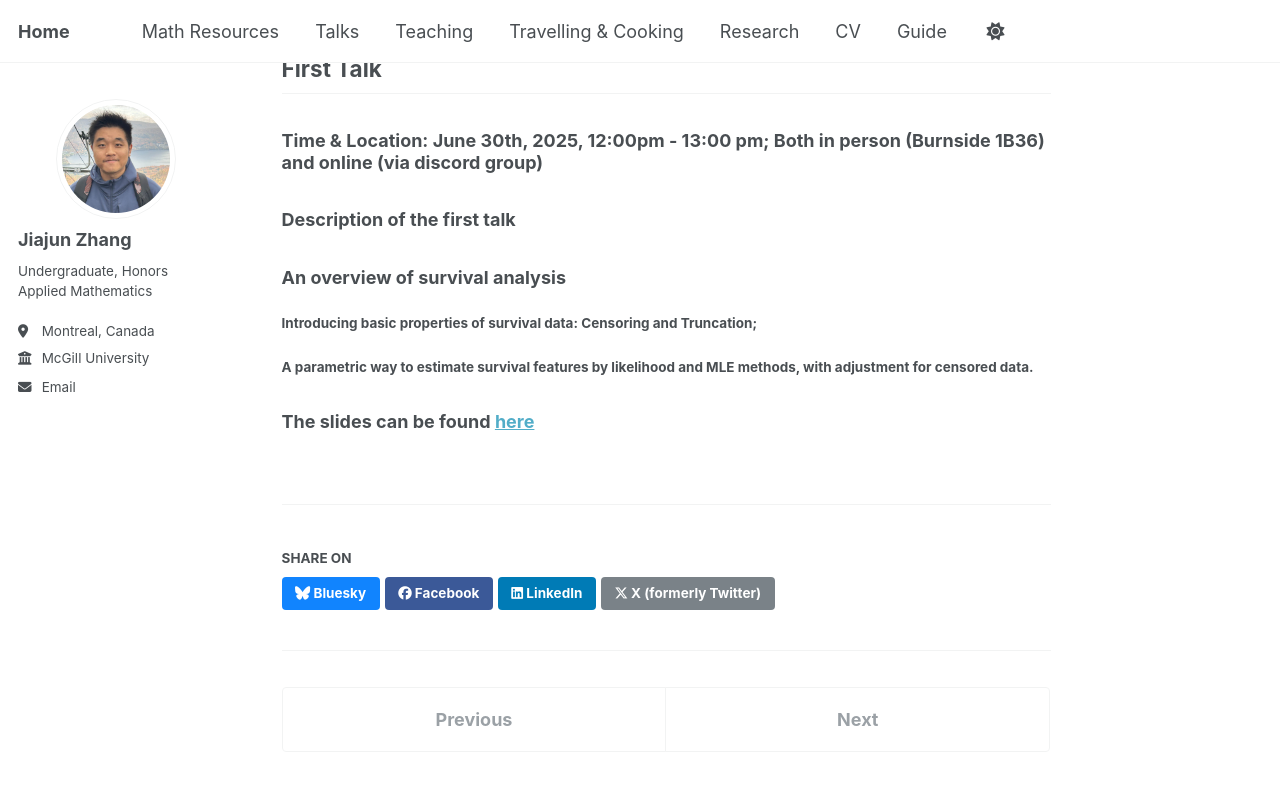
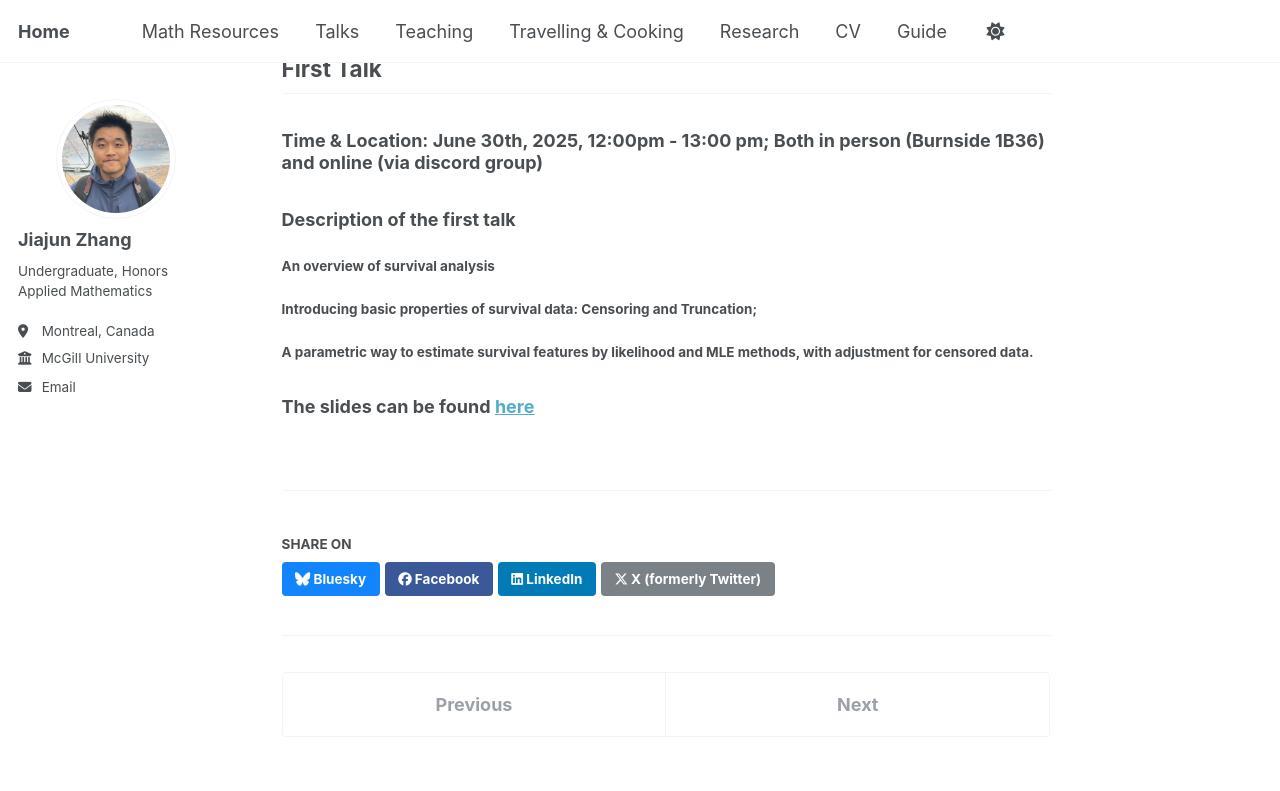
Before and after one commit to JohanssonRein/JohanssonRein.github.io, a Jekyll site: the page built from _talks/2025-06-01-survivalanalysis.md, in a window 1280 px wide and 900 px high, scrolled down 612 px. Shown: the top 791 px of the window. Built offline with Jekyll 4.4.1, drawn with Linux system fonts in a browser that asks for light colours.

```diff
--- a/_talks/2025-06-01-survivalanalysis.md
+++ b/_talks/2025-06-01-survivalanalysis.md
@@ -21,7 +21,7 @@ This is a series of conference focusing on survival analysis organised by me dur
 
 ### Description of the first talk
 
-### An overview of survival analysis
+#### An overview of survival analysis
 
 #### Introducing basic properties of survival data: Censoring and Truncation;
 
```
